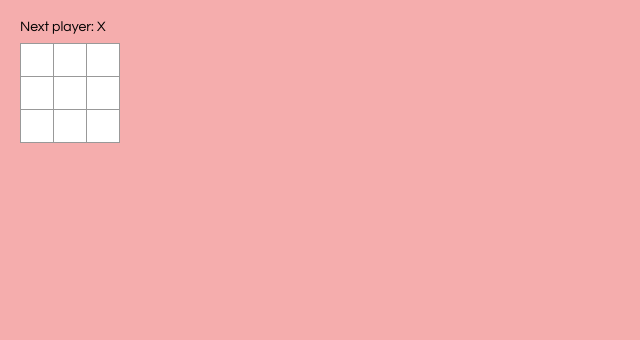
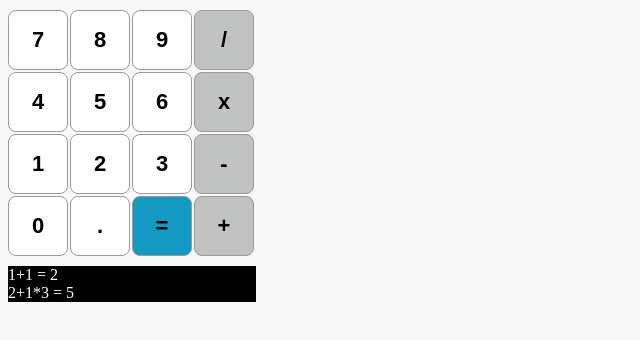
Before and after one commit to adisanf/Calculator-Front-React, a React app: page / in a window 1280 px wide. Shown: the whole page, without its empty margins (0-640 px from the left). Built offline with nearby package versions, Linux system fonts and the light colour scheme.

Commit message:
Created Calculator Components to render a basic calculator: keys and screen.

```diff
--- a/src/index.js
+++ b/src/index.js
@@ -3,53 +3,84 @@ import ReactDOM from 'react-dom';
 import './style/index.css';
 import './style/main.less';
 
-class Square extends React.Component {
-  render() {
-    return <button className="square">{/* TODO */}</button>;
-  }
+function Key(props) {
+  return (
+    <button className={props.classNames.join(' ')} onClick={props.onClick}>
+      {props.value}
+    </button>
+  );
 }
 
-class Board extends React.Component {
-  renderSquare(i) {
-    return <Square />;
+class CalculatorInput extends React.Component {
+  renderKey(i, ...classNames) {
+    classNames = classNames.concat(['key']);
+    return <Key value={i} classNames={classNames}></Key>;
   }
 
   render() {
-    const status = 'Next player: X';
-
     return (
       <div>
-        <div className="status">{status}</div>
-        <div className="board-row">
-          {this.renderSquare(0)}
-          {this.renderSquare(1)}
-          {this.renderSquare(2)}
+        <div className="input-row">
+          {this.renderKey(7)}
+          {this.renderKey(8)}
+          {this.renderKey(9)}
+          {this.renderKey('/', 'special')}
         </div>
-        <div className="board-row">
-          {this.renderSquare(3)}
-          {this.renderSquare(4)}
-          {this.renderSquare(5)}
+        <div className="input-row">
+          {this.renderKey(4)}
+          {this.renderKey(5)}
+          {this.renderKey(6)}
+          {this.renderKey('x', 'special')}
         </div>
-        <div className="board-row">
-          {this.renderSquare(6)}
-          {this.renderSquare(7)}
-          {this.renderSquare(8)}
+        <div className="input-row">
+          {this.renderKey(1)}
+          {this.renderKey(2)}
+          {this.renderKey(3)}
+          {this.renderKey('-', 'special')}
+        </div>
+        <div className="input-row">
+          {this.renderKey('0')}
+          {this.renderKey('.')}
+          {this.renderKey('=', 'equals')}
+          {this.renderKey('+', 'special')}
         </div>
       </div>
     );
   }
 }
 
-class Game extends React.Component {
+function OutputLine(props) {
+  return <div className="outputLine">{props.value}</div>;
+}
+
+class CalculatorScreen extends React.Component {
+  constructor(props) {
+    super(props);
+    this.state = {
+      lines: ['1+1 = 2', '2+1*3 = 5'],
+    };
+  }
+
   render() {
     return (
-      <div className="game">
-        <div className="game-board">
-          <Board />
+      <div>
+        {this.state.lines.map(line => (
+          <OutputLine value={line} />
+        ))}
+      </div>
+    );
+  }
+}
+
+class Calculator extends React.Component {
+  render() {
+    return (
+      <div className="calculator">
+        <div className="calculator-input">
+          <CalculatorInput />
         </div>
-        <div className="game-info">
-          <div>{/* status */}</div>
-          <ol>{/* TODO */}</ol>
+        <div className="calculator-screen">
+          <CalculatorScreen />
         </div>
       </div>
     );
@@ -58,4 +89,4 @@ class Game extends React.Component {
 
 // ========================================
 
-ReactDOM.render(<Game />, document.getElementById('root'));
+ReactDOM.render(<Calculator />, document.getElementById('root'));
--- a/src/style/index.css
+++ b/src/style/index.css
@@ -1,51 +1,50 @@
-body {
-  font: 14px 'Century Gothic', Futura, sans-serif;
-  margin: 20px;
+.key {
+  background: #fff;
+  border: 1px solid #999;
+  float: left;
+  font-size: 22px;
+  font-weight: bold;
+  line-height: 34px;
+  height: 60px;
+  margin-right: 2px;
+  margin-top: 2px;
+  padding: 0;
+  text-align: center;
+  width: 60px;
+  border-radius: 8px;
 }
 
-ol,
-ul {
-  padding-left: 30px;
+.special.key {
+  background: rgb(193, 194, 194);
 }
 
-.board-row:after {
+.equals.key {
+  background: rgb(19, 153, 194);
+}
+
+.key:focus {
+  outline: none;
+}
+
+.key:hover {
+  background: rgb(228, 228, 228);
+}
+
+.input-row:after {
   clear: both;
   content: '';
   display: table;
 }
 
-.status {
+.calculator-input {
   margin-bottom: 10px;
 }
 
-.square {
-  background: #fff;
-  border: 1px solid #999;
-  float: left;
-  font-size: 24px;
-  font-weight: bold;
-  line-height: 34px;
-  height: 34px;
-  margin-right: -1px;
-  margin-top: -1px;
-  padding: 0;
-  text-align: center;
-  width: 34px;
+.calculator-screen {
+  max-width: 248px;
 }
 
-.square:focus {
-  outline: none;
+.outputLine {
+  background: rgb(0, 0, 0);
+  color: #fff;
 }
-
-.kbd-navigation .square:focus {
-  background: #ddd;
-}
-
-.game {
-  display: flex;
-  flex-direction: row;
-}
-
-.game-info {
-  margin-left: 20px;
-}
--- a/src/style/main.less
+++ b/src/style/main.less
@@ -1,5 +1,5 @@
 @import 'header.less';
-@color: #f5adad;
+@color: #f8f8f8;
 body {
   background-color: @color;
 }
```
